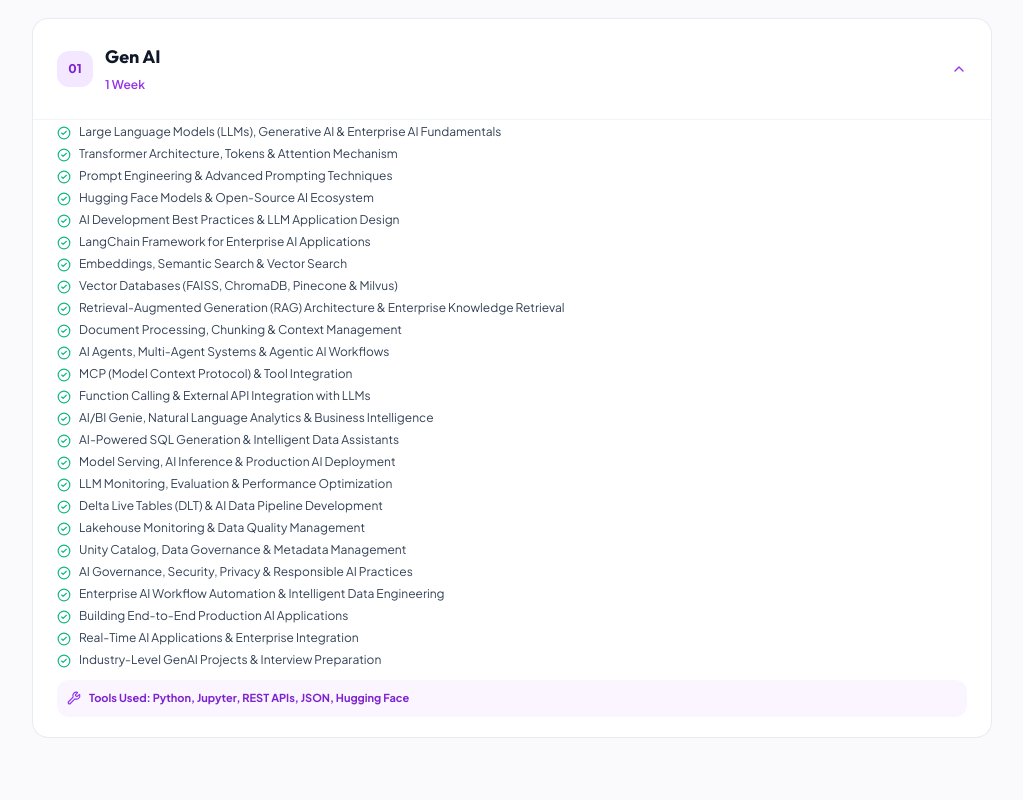
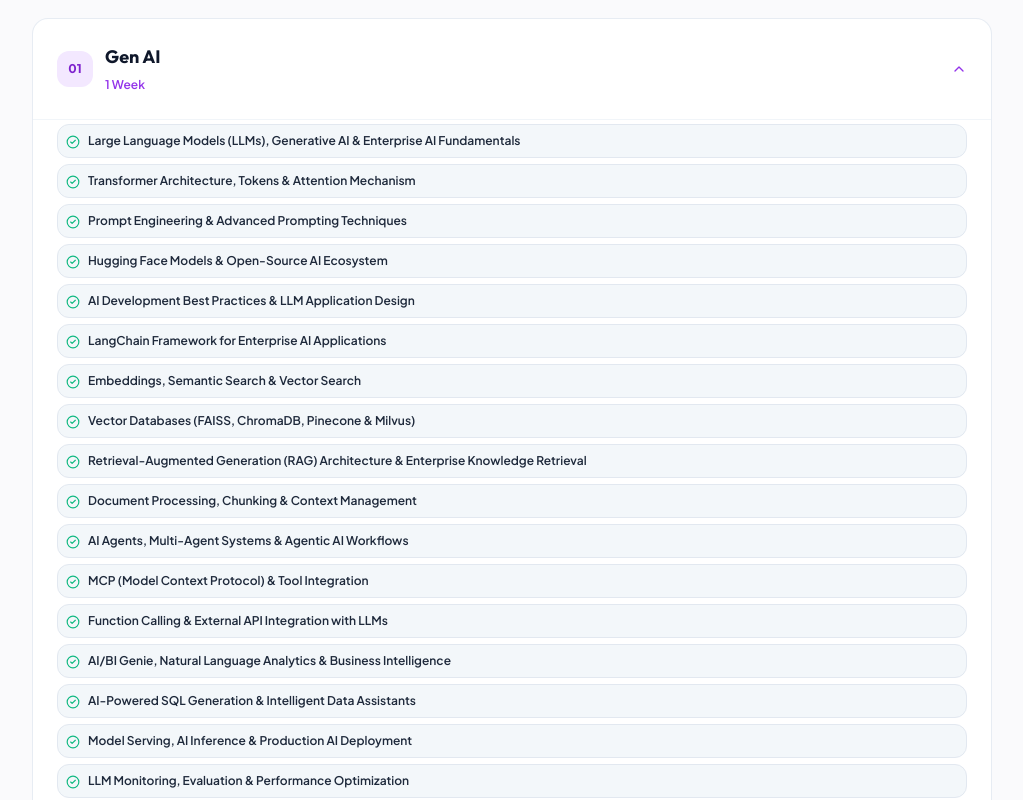
Before and after one commit to SarveshBhoite/jvminstitute, a Next.js app: page /generative-ai-course-in-pune in a window 1280 px wide. Shown: the part 1040-1840 px from the top of the page, without its empty margins (128-1151 px from the left). Built offline with nearby package versions, Linux system fonts and the light colour scheme.

Commit message:
Enhance dark mode contrast for topics list in generative AI course page

```diff
--- a/src/app/generative-ai-course-in-pune/page.tsx
+++ b/src/app/generative-ai-course-in-pune/page.tsx
@@ -293,12 +293,13 @@ export default function GenAICoursePage() {
                         >
                           <ul className="space-y-1.5 text-xs text-slate-700 dark:text-slate-300">
                             {mod.topics.map((t, idx) => (
-                              <li key={idx} className="flex items-start gap-2">
-                                <CheckCircle2 className="w-3.5 h-3.5 text-emerald-500 shrink-0 mt-0.5" />
-                                <span>{t}</span>
+                              <li key={idx} className="flex items-start gap-2 p-2 rounded-lg bg-slate-100/80 dark:bg-slate-800/80 border border-slate-200 dark:border-slate-700/80">
+                                <CheckCircle2 className="w-3.5 h-3.5 text-emerald-500 dark:text-emerald-400 shrink-0 mt-0.5" />
+                                <span className="leading-snug text-[11px] sm:text-xs font-semibold text-slate-800 dark:text-slate-100">{t}</span>
                               </li>
                             ))}
                           </ul>
+
                           <div className="p-2.5 rounded-xl bg-purple-50 dark:bg-purple-950/40 text-[11px] font-bold text-purple-700 dark:text-purple-300 flex items-center gap-2">
                             <Wrench className="w-3.5 h-3.5 text-purple-600" />
                             <span>Tools Used: {mod.tools.join(", ")}</span>
```
